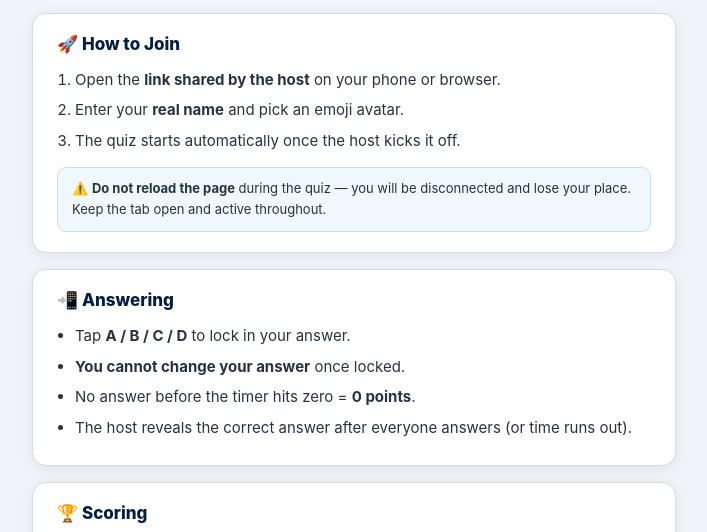
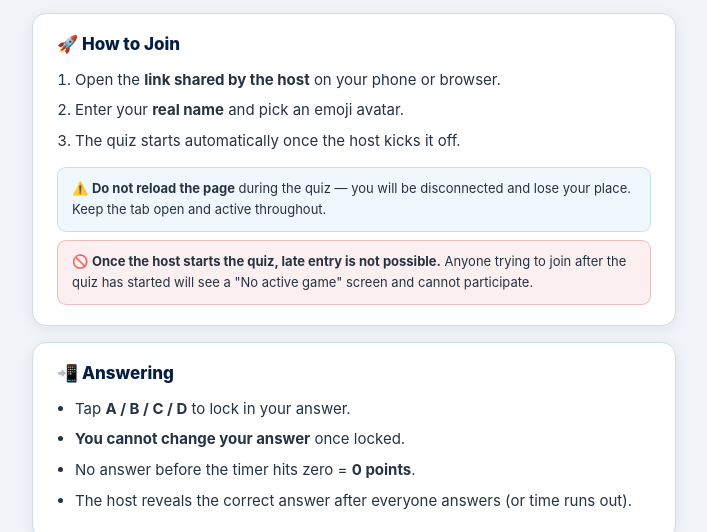
Before and after one commit to siddharthhp/quizblitz, a website: page public/rules.html in a window 1280 px wide. Shown: the part 246-778 px from the top of the page, without its empty margins (286-993 px from the left). Drawn offline with Linux system fonts and the light colour scheme.

Commit message:
chore: add late entry warning to rules

```diff
--- a/public/rules.html
+++ b/public/rules.html
@@ -122,6 +122,7 @@
           <li>The quiz starts automatically once the host kicks it off.</li>
         </ol>
         <div class="tip">⚠️ <strong>Do not reload the page</strong> during the quiz — you will be disconnected and lose your place. Keep the tab open and active throughout.</div>
+        <div class="tip" style="margin-top:8px;background:rgba(198,40,40,0.07);border-color:rgba(198,40,40,0.25);">🚫 <strong>Once the host starts the quiz, late entry is not possible.</strong> Anyone trying to join after the quiz has started will see a "No active game" screen and cannot participate.</div>
       </div>
 
       <!-- Answering -->
```
